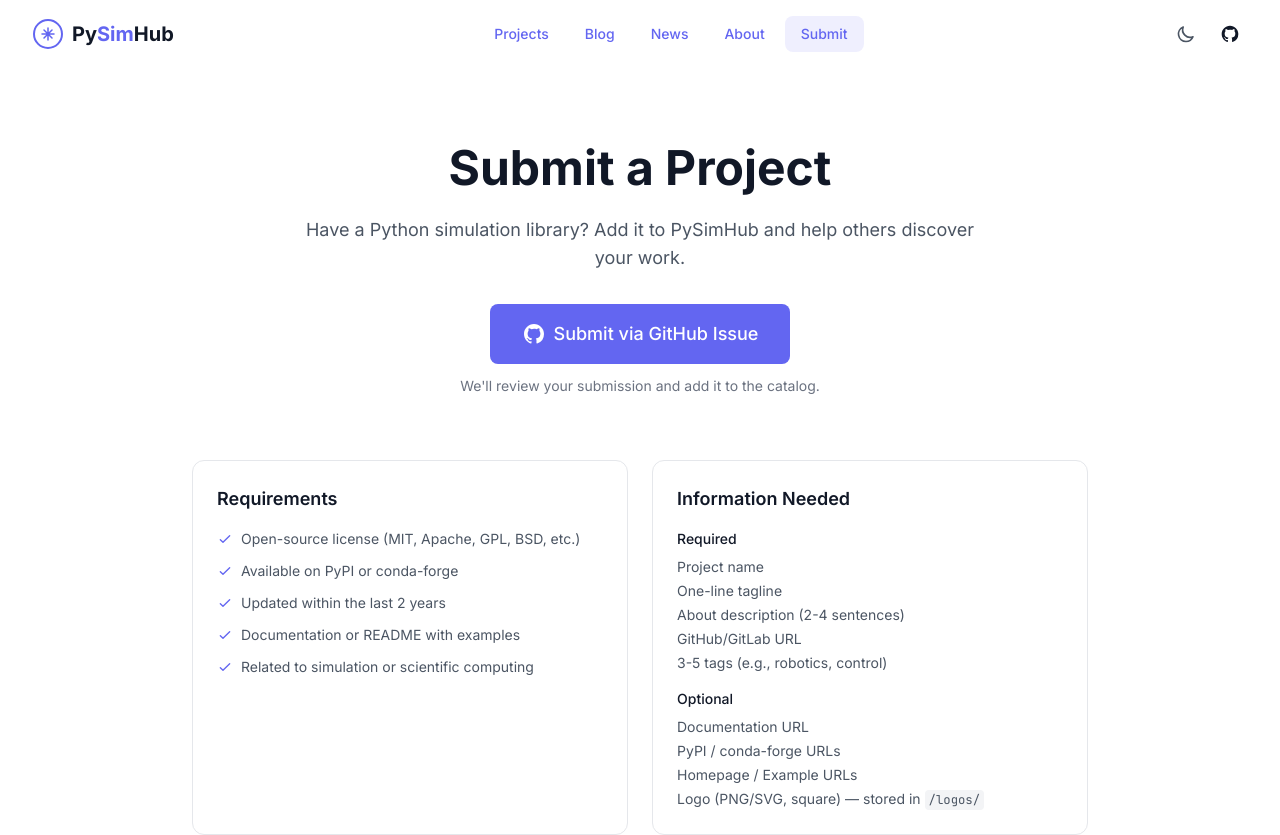
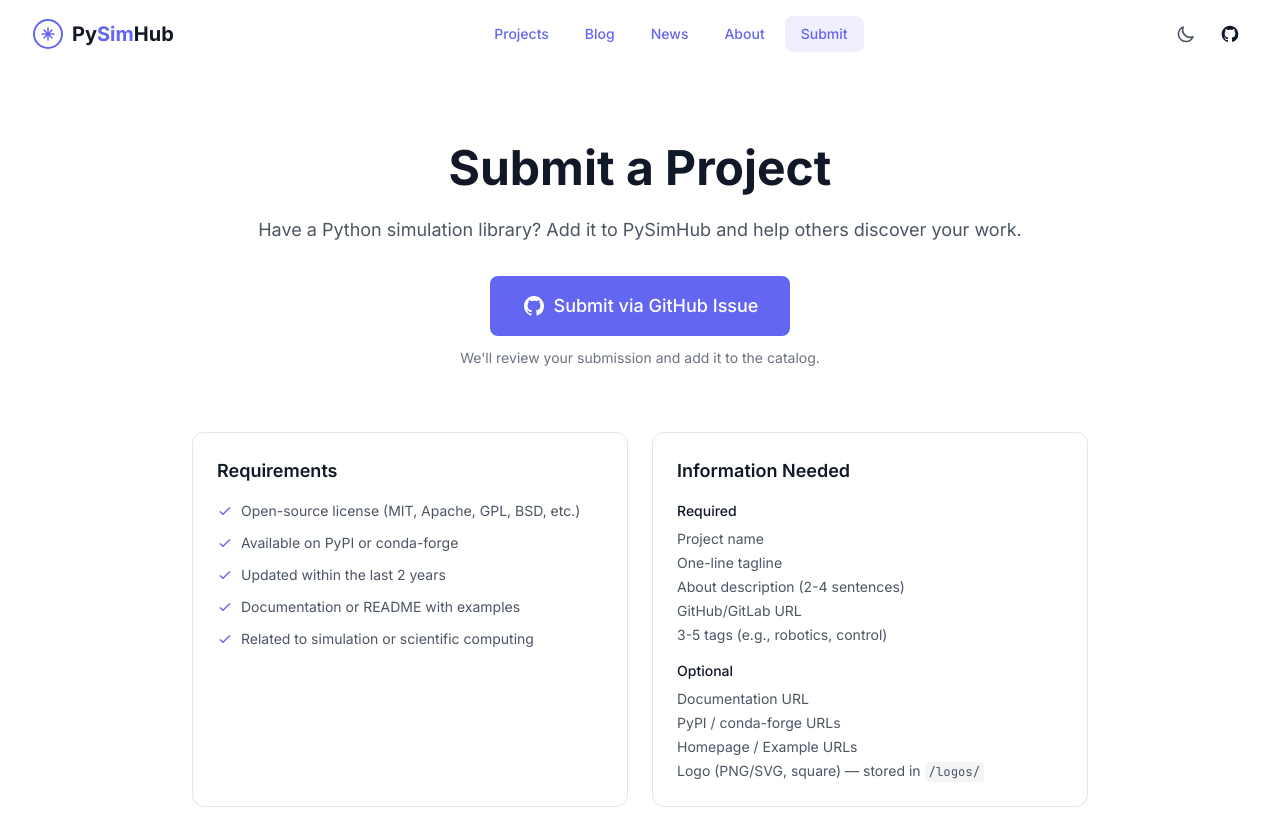
Before and after one commit to pysimhub/pysimhub.github.io, a SvelteKit app: page /submit in a window 1280 px wide. Shown: the top 835 px of the page. Built offline with nearby package versions, Linux system fonts and the light colour scheme.

Commit message:
fix line wrapping

```diff
--- a/src/routes/about/+page.svelte
+++ b/src/routes/about/+page.svelte
@@ -17,7 +17,7 @@
 		<!-- Mission -->
 		<section class="text-center">
 			<h1 class="text-4xl font-bold text-[var(--color-text-primary)] sm:text-5xl">
-				About PySimHub
+				About Py<span class="text-[var(--color-accent)]">Sim</span>Hub
 			</h1>
 			<p class="mx-auto mt-6 max-w-2xl text-lg text-[var(--color-text-secondary)]">
 				PySimHub is an open community catalog spanning all Python simulation domains. Our mission is
--- a/src/routes/news/+page.svelte
+++ b/src/routes/news/+page.svelte
@@ -57,7 +57,7 @@
 			<h1 class="text-4xl font-bold text-[var(--color-text-primary)] sm:text-5xl">
 				News & Updates
 			</h1>
-			<p class="mx-auto mt-6 max-w-2xl text-lg text-[var(--color-text-secondary)]">
+			<p class="mt-6 text-lg text-[var(--color-text-secondary)]">
 				Stay up to date with the latest from PySimHub and the Python simulation ecosystem.
 			</p>
 		</div>
--- a/src/routes/submit/+page.svelte
+++ b/src/routes/submit/+page.svelte
@@ -19,7 +19,7 @@
 			<h1 class="text-4xl font-bold text-[var(--color-text-primary)] sm:text-5xl">
 				Submit a Project
 			</h1>
-			<p class="mx-auto mt-6 max-w-2xl text-lg text-[var(--color-text-secondary)]">
+			<p class="mt-6 text-lg text-[var(--color-text-secondary)]">
 				Have a Python simulation library? Add it to PySimHub and help others discover your work.
 			</p>
 
```
